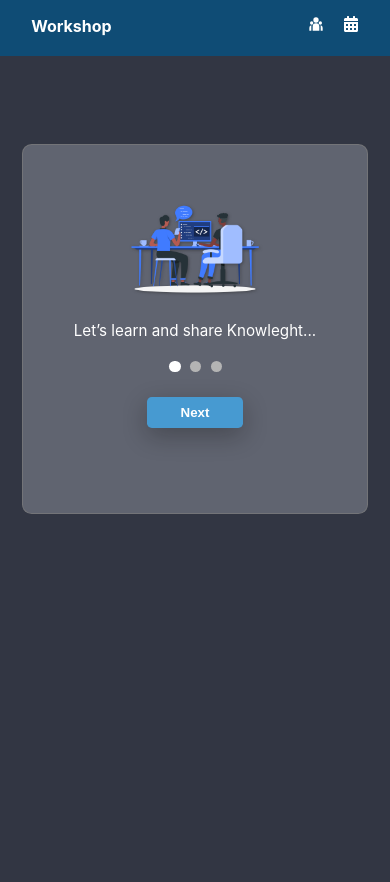
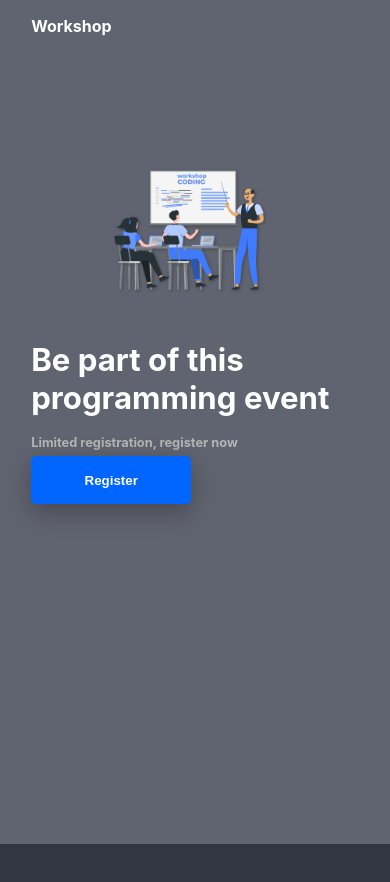
Before and after one commit to robertocarlosmedina/workshop, a React (Create React App) app: page / in a window 390 px wide. Shown: the top 882 px of the page. After the commit the page ends 844 px from the top, so only its background shows below. Built offline with nearby package versions, Linux system fonts and the light colour scheme.

Commit message:
Confing the frontpage

```diff
--- a/src/App.js
+++ b/src/App.js
@@ -1,7 +1,8 @@
 import React from "react";
-import { Route, Routes } from "react-router-dom";
+import { Route, Routes, useLocation } from "react-router-dom";
 
-import FrontPage from "./components/userInterface/frontPage";
+import FrontPage from "./components/frontPage";
+import Platform from "./components/userInterface/platform";
 import Registration from "./components/userInterface/registration";
 import UICards from "./components//uicards/uiCards";
 import AppHeader from "./components/headers/appHeader";
@@ -14,10 +15,13 @@ import LoginAuth from "./components/admin/loginAuth";
 import UrlError404 from "./components/urlError404";
 
 function App() {
+  const location = useLocation()
+
   return (
     <React.Fragment>
       <Routes>
         <Route exact path={"/"} element={<FrontPage />} />
+        <Route exact path={"/registrationPlatform"} element={<Platform />} />
         <Route exact path={"/registration"} element={<Registration />} />
         <Route
           exact
@@ -31,13 +35,13 @@ function App() {
         <Route exact path={"/admin/:userToken"} element={<AdminDashboard />} />
         <Route exact path="*" element={<UrlError404 />} />
       </Routes>
-      <UICards card_name="header-card">
+      {location.pathname !== "/" && <UICards card_name="header-card">
         {window.location.pathname.includes("admin") ? (
           <AdminHeader />
         ) : (
           <AppHeader />
         )}
-      </UICards>
+      </UICards>}
     </React.Fragment>
   );
 }
--- /dev/null
+++ b/src/components/frontPage.css
@@ -0,0 +1,85 @@
+.frontPage-conteiner {
+  width: 100%;
+  height: 100vh;
+  background-color: var(--header-background-color);
+}
+
+.frontPage-tittle-ajust {
+  left: min(8%, 4rem) !important;
+}
+
+.text-conteiner {
+  position: absolute;
+  left: min(8%, 4rem);
+  margin-top: 25vh;
+}
+
+.mural-text {
+  font-size: min(8vw, 3.5rem);
+  font-weight: bold;
+}
+
+.mural-text span {
+  font-size: min(15vw, 1rem);
+  color: var(--secundary-text-color);
+}
+
+.registration-button {
+  width: 10rem;
+  height: 3rem;
+  background-color: var(--primary-button-background-color);
+}
+
+.right-card-container {
+  background-color: var(--header-background-color);
+  position: absolute;
+  width: 100%;
+  height: 56rem;
+  overflow: hidden;
+}
+
+.right-card {
+  width: 60rem;
+  height: 50rem;
+  margin-right: min(50%, -30rem);
+  border-radius: 8rem;
+  float: right;
+  background-color: var(--card-background-color-1);
+  transform: rotate(35deg);
+  z-index: 30;
+}
+
+.frontPage-ajust {
+  margin-top: 32vh;
+  float: right;
+  margin-right: 5%;
+  width: min(20rem, 50%);
+}
+
+@media screen and (max-width: 950px) {
+    .frontPage-conteiner {
+        align-items: center;
+        text-align: center;
+    }
+    .right-card-container{
+        background-color: var(--card-background-color-1);
+        height: 100vh;
+    }
+    .right-card{
+        display: none;
+    }
+    .frontPage-ajust{
+        float: none;
+        margin-top: min(15vh, 15rem);
+        margin-left: 1rem;
+        width: min(13rem, 50%);
+    }
+    .text-conteiner {
+        text-align: left;
+        margin-top: -1rem;
+    }
+    .mural-text span {
+        font-size: min(15vw, .8rem);
+    }
+
+  }
--- /dev/null
+++ b/src/components/frontPage.js
@@ -0,0 +1,37 @@
+import React from "react";
+import { Link } from "react-router-dom";
+
+import "./frontPage.css";
+
+import CodingWorkshopRafiki from "../assets/ilustrations/Coding-workshop-rafiki.png";
+
+function FrontPage() {
+  return (
+    <main className='frontPage-conteiner'>
+      <Link to={"/"}>
+        <h1 className='app-tittle frontPage-tittle-ajust'>Workshop</h1>
+      </Link>
+      <div className='right-card-container'>
+        <div className='right-card'></div>
+      </div>
+      <img
+        className={`ilustration frontPage-ajust`}
+        src={CodingWorkshopRafiki}
+        alt={"Coding workshop"}
+      />
+      <div className='text-conteiner'>
+        <p className='mural-text'>
+          Be part of this <br />
+          programming event
+          <br />
+          <span>Limited registration, register now</span>
+          <br />
+          <button className='button registration-button'>Register</button>
+        </p>
+
+      </div>
+    </main>
+  );
+}
+
+export default FrontPage;
--- a/src/components/headers/appHeader.js
+++ b/src/components/headers/appHeader.js
@@ -1,17 +1,19 @@
 import React from "react";
-import { Link } from "react-router-dom";
+import { Link, useLocation } from "react-router-dom";
 import { FaCalendarAlt } from "react-icons/fa";
 import { RiTeamFill } from "react-icons/ri";
 
 import "./appHeader.css";
 
 function AppHeader() {
+  const location = useLocation();
+
   return (
     <header>
       <Link to={"/"}>
         <h1 className="app-tittle">Workshop</h1>
       </Link>
-      <ul className="header-menu">
+      {location.pathname !== "/" && <ul className="header-menu">
         <li>
           <Link to={"/competition"}>
             <RiTeamFill className="icon" />
@@ -22,7 +24,7 @@ function AppHeader() {
             <FaCalendarAlt className="icon" />
           </Link>
         </li>
-      </ul>
+      </ul>}
     </header>
   );
 }
--- a/src/components/userInterface/frontPage.js
+++ b/src/components/userInterface/platform.js
@@ -8,7 +8,7 @@ import PairProgrammingIlustration from "../../assets/ilustrations/pair-programmi
 import digitalPresentationIlustration from "../../assets/ilustrations/digital-presentation.png";
 import subscribeBroIlustration from "../../assets/ilustrations/subscriber-bro.png";
 
-function FrontPage() {
+function Platform() {
   const [positionIndex, setPositionIndex] = useState(0);
   const [animationClass, setAnimationClass] = useState("top-bottom-animation");
   const carroselPartes = [
@@ -78,4 +78,4 @@ function FrontPage() {
   );
 }
 
-export default FrontPage;
+export default Platform;
--- a/src/index.css
+++ b/src/index.css
@@ -29,8 +29,10 @@ body {
   background-color: var(--background-color);
   width: 100%;
   height: 100vh;
-  overflow:scroll;
+  overflow-x:hidden;
+  overflow-y: scroll;
   cursor: default;
+  scroll-behavior: smooth;
 }
 
 code {
@@ -118,6 +120,7 @@ code {
 
 @media screen and (max-height: 512px) {
   body {
-    overflow: auto;
+    overflow-x: hidden;
+    overflow-y: scroll;
   }
 }
```
Also changed, not shown: src/assets/ilustrations/Coding-workshop-rafiki.png (added).
